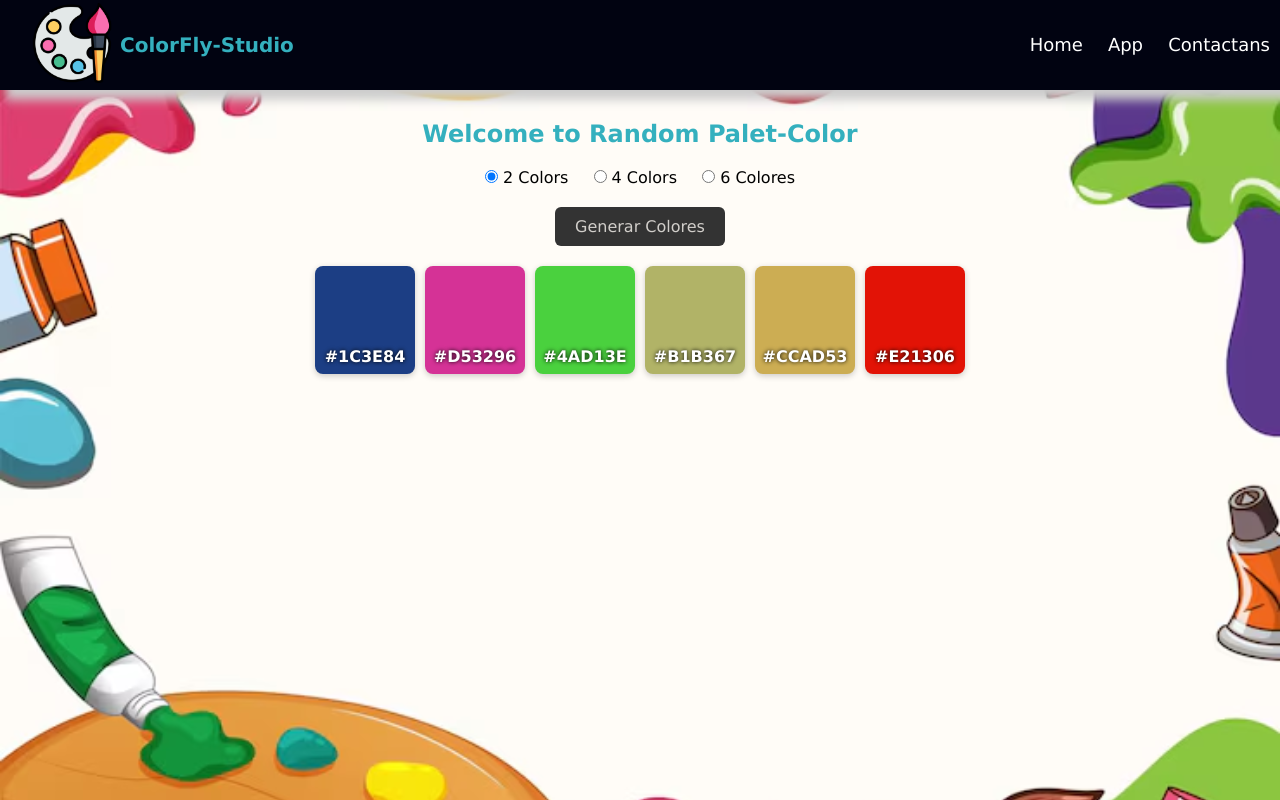
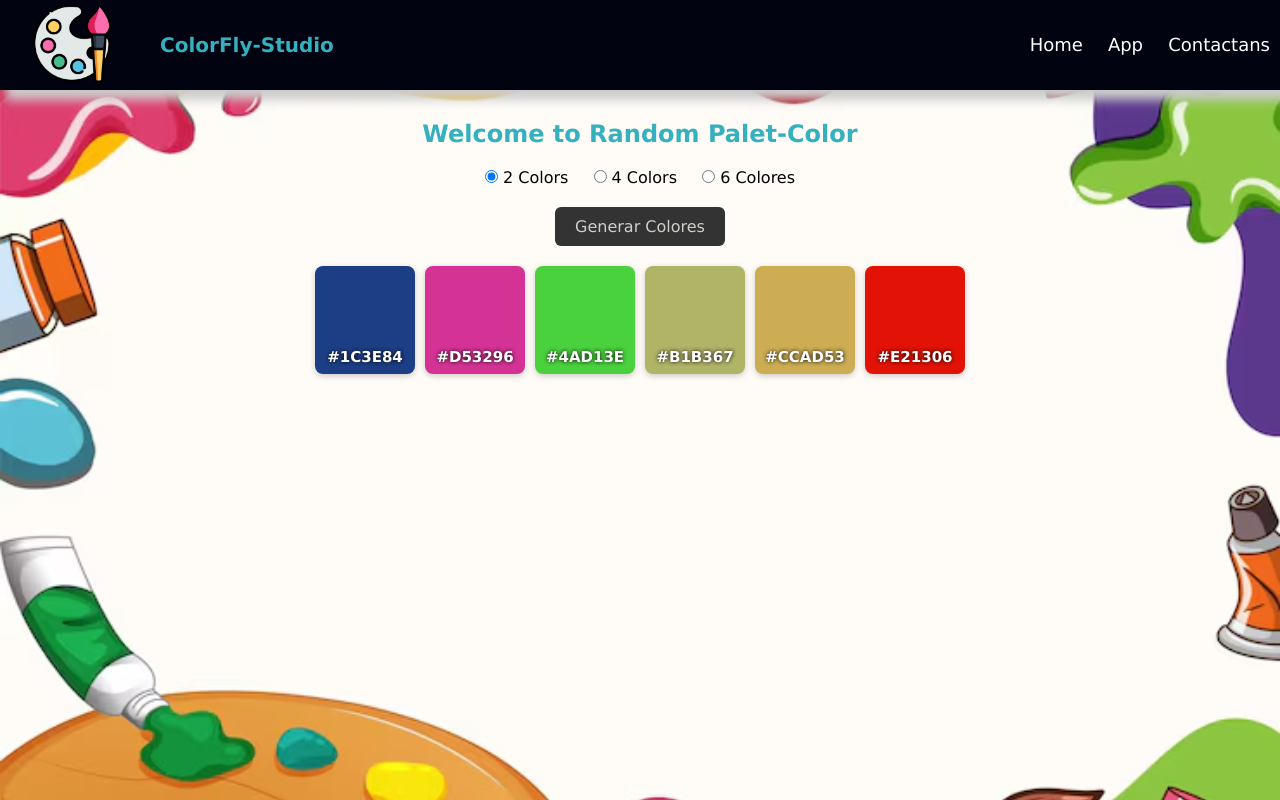
Before and after one commit to GSUSESPINDOLA/ProyectoM1_JesusEspindolaOrtiz, a plain HTML site: page index.html in a window 1280 px wide. Shown: the top 800 px of the page. Drawn offline with Linux system fonts and the light colour scheme.

Commit message:
Ajustando para Netlify

```diff
--- a/css/style.css
+++ b/css/style.css
@@ -50,7 +50,7 @@
 
     /*TITLE*/
       h1{
-        margin-left: 120px;
+        margin-left: 160px;
 
         color: var(--turquesa);
         font-family: Verdana, sans-serif;
@@ -130,6 +130,7 @@
       align-items: flex-end;
       justify-content: center;
       color: var(--blanco);
+      font-size: 15px;
       font-weight: bold;
       text-shadow: 0 0 4px #000;
       padding-bottom: 8px;
```
